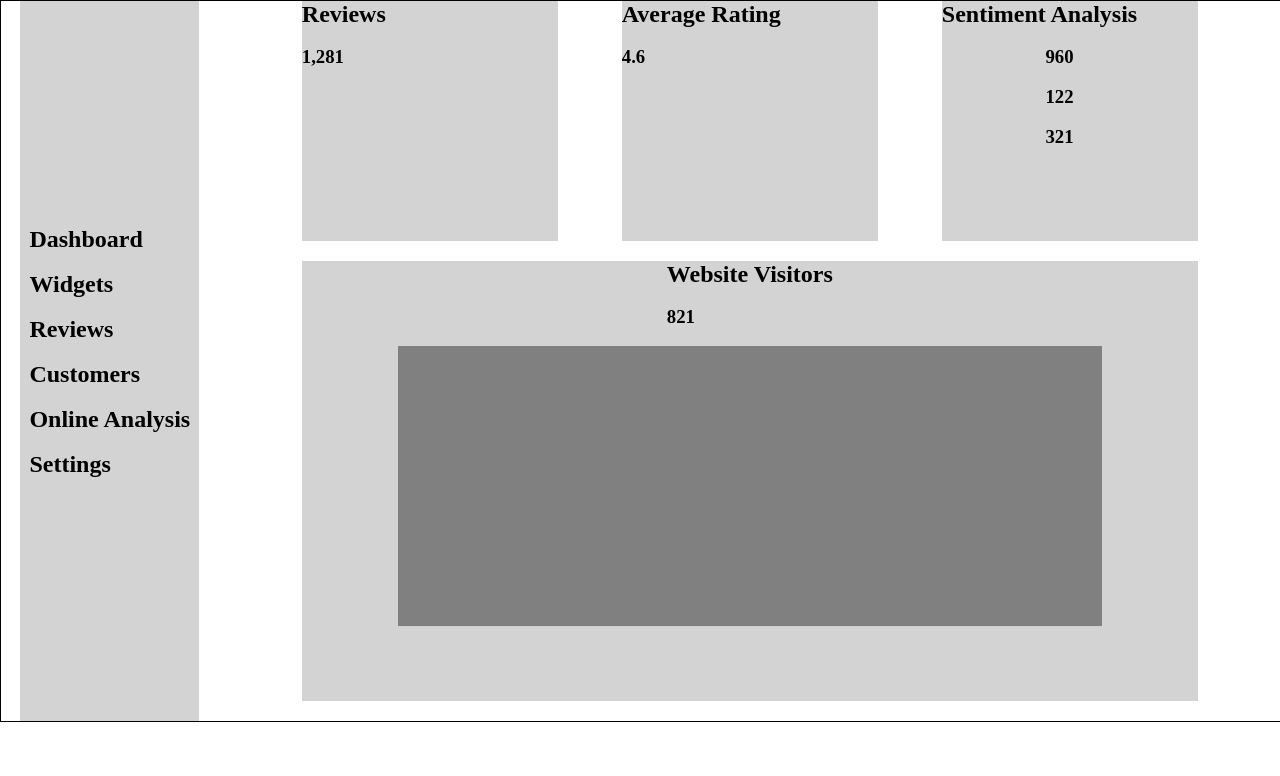
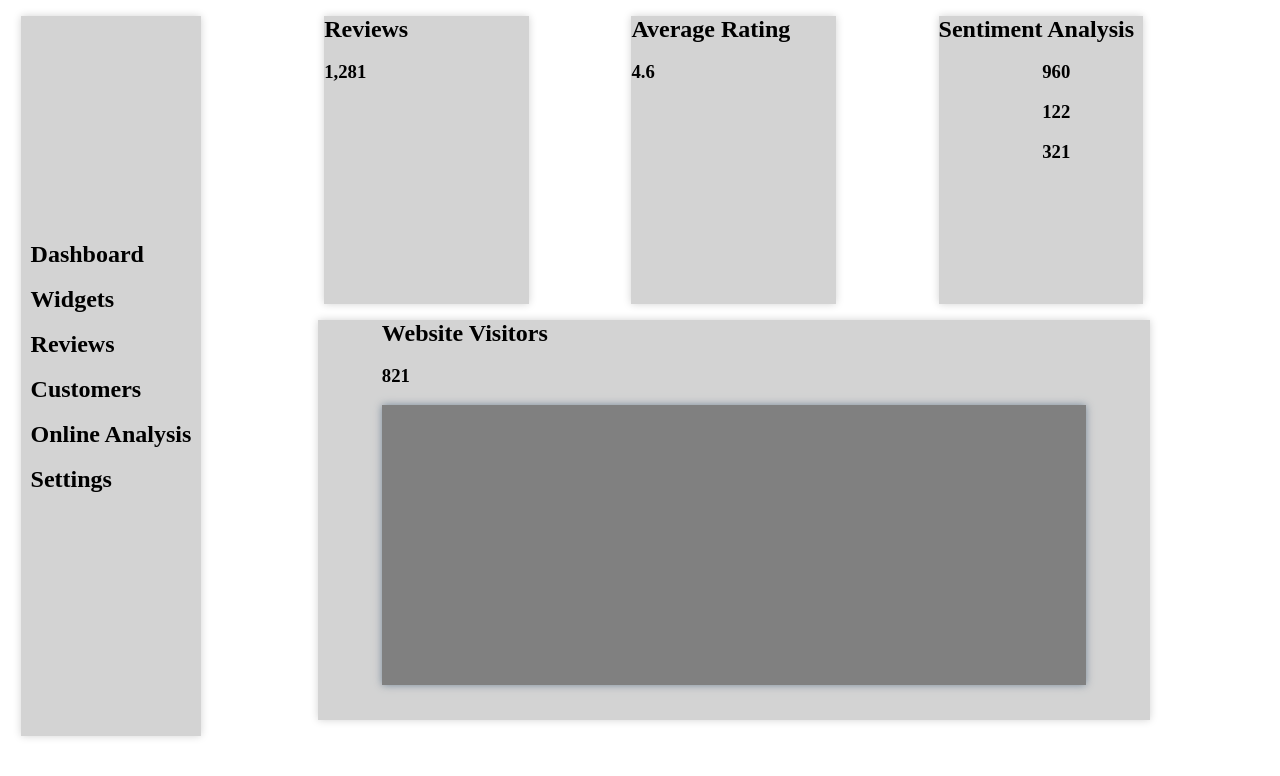
Before and after one commit to Revathysk/Module-2---Excercise, a plain HTML site: page index.html in a window 1280 px wide. Drawn offline with nearby package versions, Linux system fonts and the light colour scheme.

Commit message:
moved Div to class webvisitor class from class App

```diff
--- a/app.js
+++ b/app.js
@@ -58,6 +58,7 @@ class WebsiteVisitors extends React.Component {
             <div>
                 <h2>Website Visitors</h2> <br></br>
                 <h3> 821</h3 ><br></br>
+                <div id ='Web-innerDiv' ></div>
             </div>
         )
     }
@@ -72,7 +73,6 @@ class WebsiteVisitors extends React.Component {
                     <div class='data'> <AverageRating/>  </div>
                     <div class='data'> <Sentiment/>  </div>
                     <div class='WebVisitor'> <WebsiteVisitors/>
-                        <div id ='Web-innerDiv' ></div>
                     </div>
                 </div>
             </div>
--- a/css/style.css
+++ b/css/style.css
@@ -4,61 +4,68 @@
 }
 
 #mainpage{
+    margin-top: 1em;
+
     display: flex;
     flex-wrap: wrap;
-    justify-content: space-around;
-    Width: 100%;
-    height: 100%;
-    border: 1px solid black;
+    justify-content: space-evenly;
+
+    width: 99vw;
+    height: 98vh;
 }
 
 .sidebar{
     display:flex;
     align-items: center;
     justify-content: center;
-    Width: 14vw;
+
+    width: 14vw;
     height: 90vh;
-    /* border: 2px solid black; */
+
     background-color:lightgray;
+    box-shadow: 0 0 8px lightgrey;
 }
 
 .middle-container{
     display:flex;
     flex-wrap: wrap;
     justify-content: space-evenly;
-    Width: 80vw;
+
+    width: 80vw;
     height: 90vh;
+
     /* border: 2px solid black; */
     /* background-color:lightgray; */
 }
 
 .data{
     display:flex;
-    Width: 20vw;
-    height: 30vh;
+    Width: 16vw;
+    height:36vh;
+
     /* border: 2px solid black;*/
     background-color:lightgray;
+    box-shadow: 0 0 8px lightgrey;
 }
 
 #datapoints{
     display:flex;
     justify-content: center;
-    align-items: center;
 }
 
-.WebVisitor {
-
+ .WebVisitor {
     display: flex;
     flex-direction: column;
-    align-items: center;
-    Width: 70vw;
-    height: 55vh;
+    align-items:center;
+    box-shadow: 0 0 8px lightgrey;
+    width: 65vw;
+    height: 50vh;
     background-color:lightgray;
 }
 
 #Web-innerDiv{
+    width: 55vw;
+    height: 35vh;
     background-color:gray;
-    Width: 55vw;
-    height: 35vh;
-
+    box-shadow: 0 0 8px lightslategrey;
 }
```
